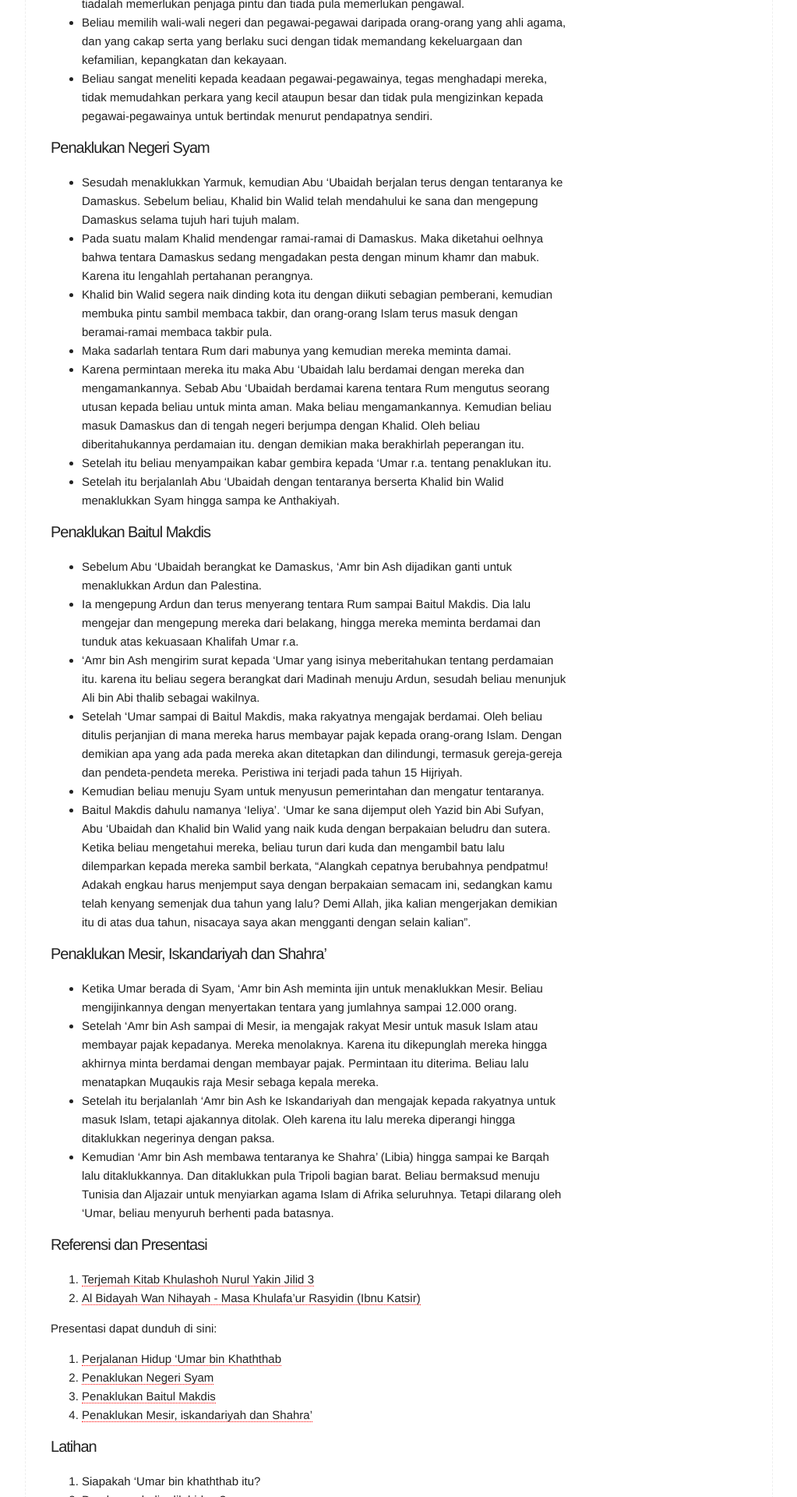
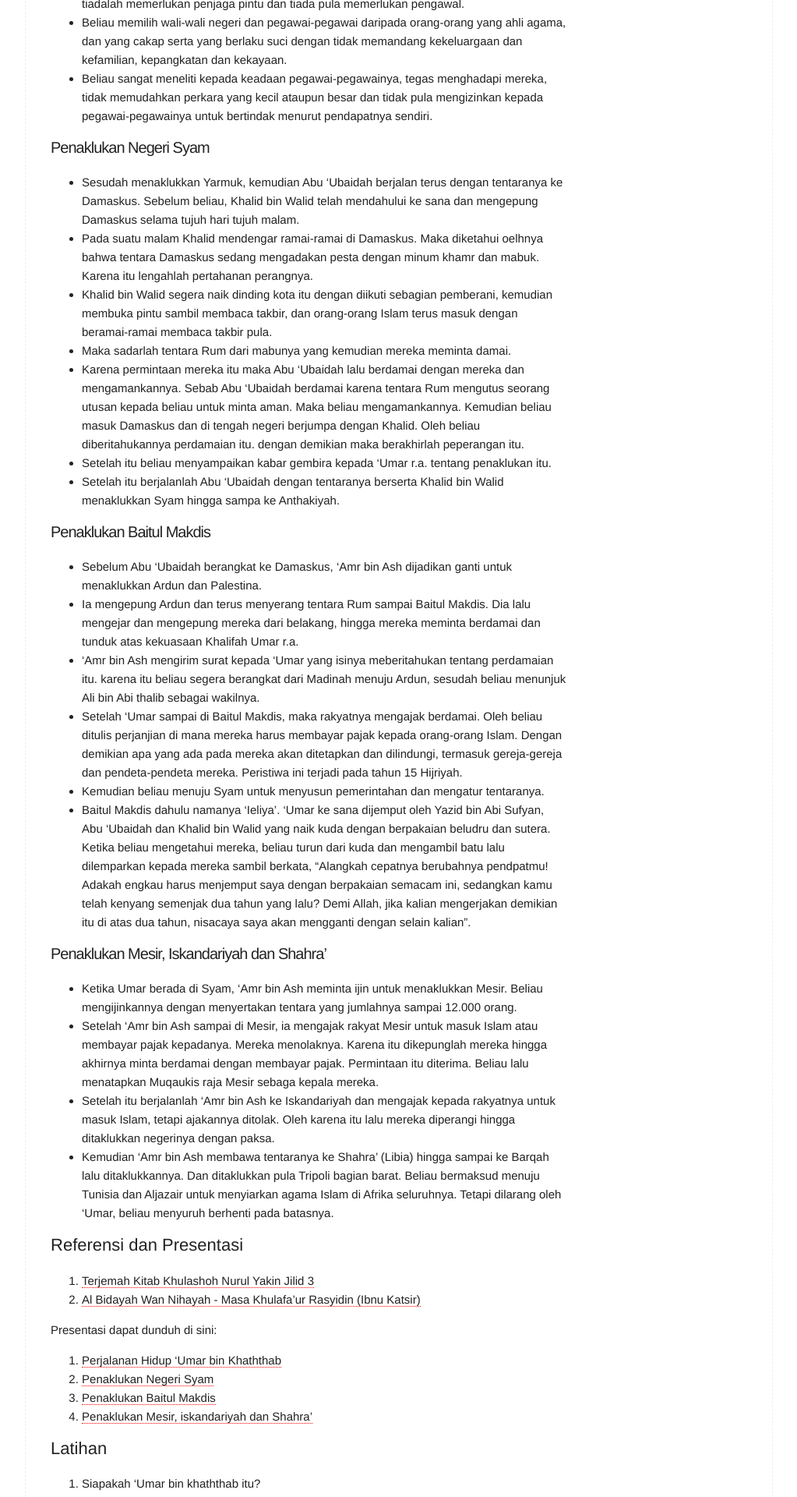
Before and after one commit to abufarros/abufarros.github.io, a Jekyll site: the page built from sirah/kelas3/pertemuan-4.md, in a window 1280 px wide. Shown: the part 960-2880 px from the top of the page at 78% size, without its empty margins (128-1151 px from the left). Built offline with Jekyll 4.4.1, drawn with Linux system fonts in a browser that asks for light colours.

```diff
--- a/sirah/kelas3/pertemuan-4.md
+++ b/sirah/kelas3/pertemuan-4.md
@@ -50,7 +50,7 @@ title: Pertemuan Ke-4 - Khalifah 'Umar bin Khaththab r.a.
 - Setelah itu berjalanlah 'Amr bin Ash ke Iskandariyah dan mengajak kepada rakyatnya untuk masuk Islam, tetapi ajakannya ditolak. Oleh karena itu lalu mereka diperangi hingga ditaklukkan negerinya dengan paksa.
 - Kemudian 'Amr bin Ash membawa tentaranya ke Shahra' (Libia) hingga sampai ke Barqah lalu ditaklukkannya. Dan ditaklukkan pula Tripoli bagian barat. Beliau bermaksud menuju Tunisia dan Aljazair untuk menyiarkan agama Islam di Afrika seluruhnya. Tetapi dilarang oleh 'Umar, beliau menyuruh berhenti pada batasnya.
 
-### Referensi dan Presentasi
+## Referensi dan Presentasi
 
 1. [Terjemah Kitab Khulashoh Nurul Yakin Jilid 3](https://terjemahkitab.com/terjemah-khulashoh-nurul-yaqin-juz-3/)
 2. [Al Bidayah Wan Nihayah - Masa Khulafa'ur Rasyidin (Ibnu Katsir)](https://saripedia.files.wordpress.com/2010/08/06-al-bidayah-wan-nihayah-masa-khulafaur-rasyidin-ibnu-kasir.pdf)
@@ -62,7 +62,7 @@ Presentasi dapat dunduh di sini:
 3. [Penaklukan Baitul Makdis](https://docs.google.com/presentation/d/10d8W9fiY-rxkqKR3lakOZkRMSe5N2t_kwZRppt886z4/edit?usp=sharing)
 4. [Penaklukan Mesir, iskandariyah dan Shahra'](https://docs.google.com/presentation/d/1d1XV9KmWF4pQYZ6RJmGWpFNPn0u_LQ8cOJZfzdUB1tg/edit?usp=sharing)
 
-### Latihan
+## Latihan
 
 1. Siapakah ‘Umar bin khaththab itu?
 2. Dan kapan belia dilahirkan?
```
